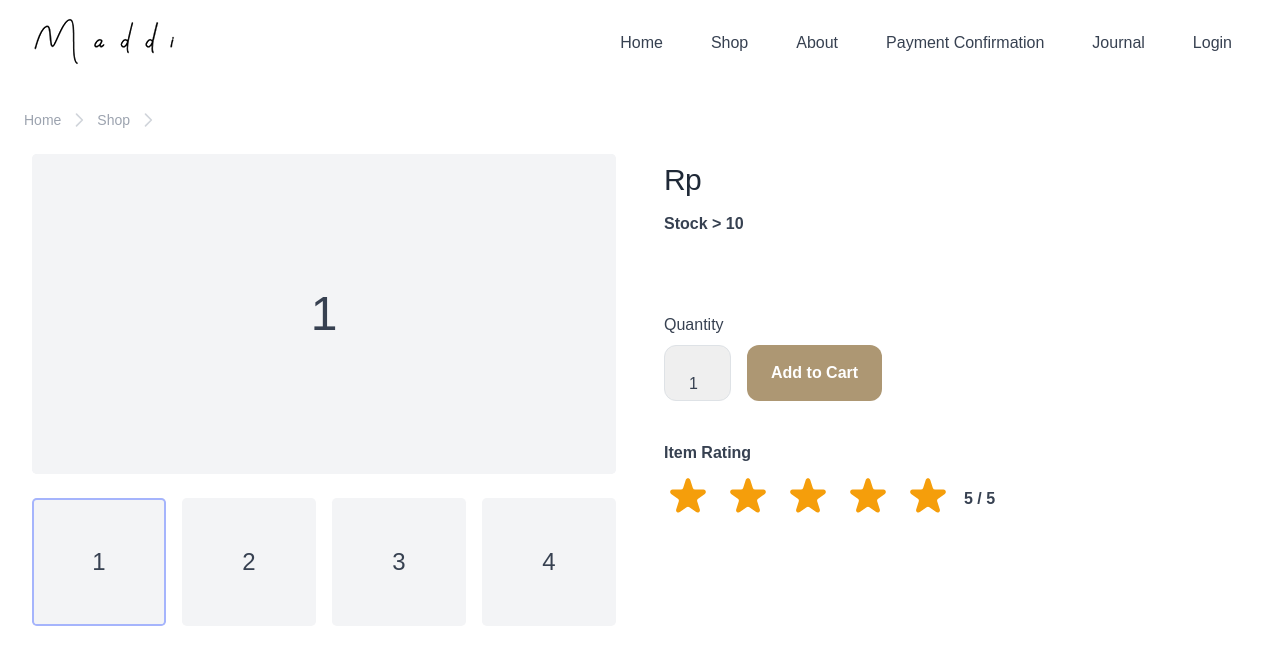
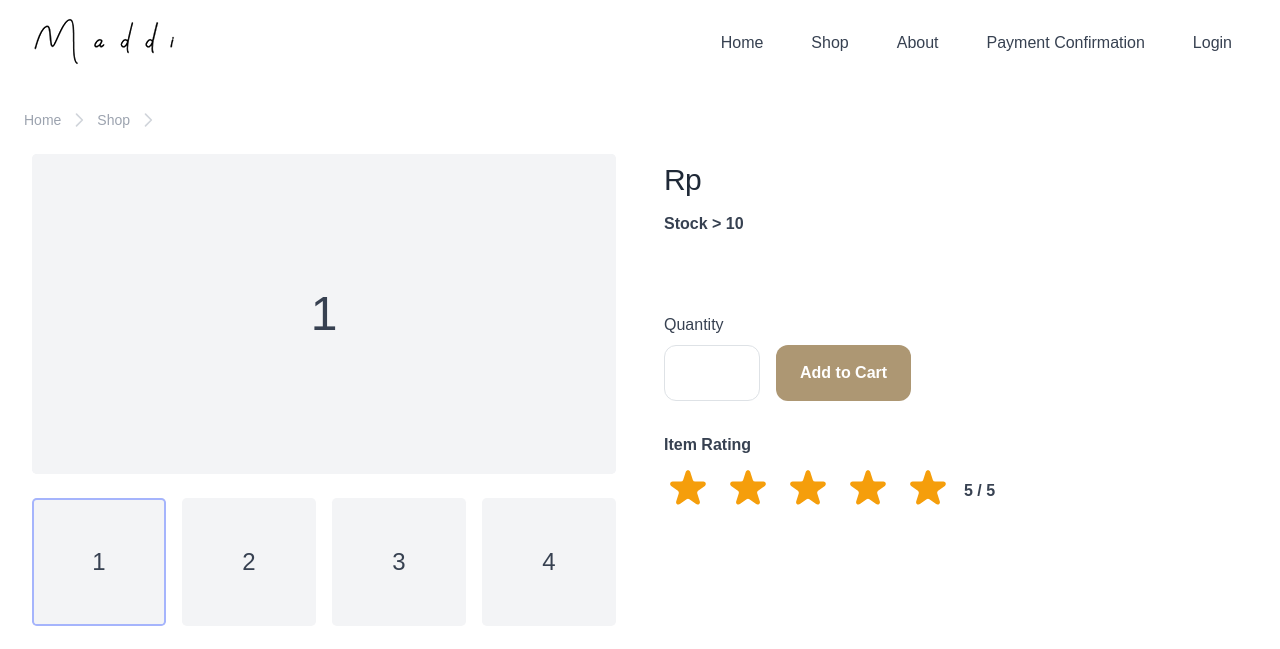
Before and after one commit to segara2410/maddi-website, a Django app: template maddi_app/templates/maddi_app/item/retrieve.html in a window 1280 px wide. Shown: the top 649 px of the page. Run offline with Django 3.2, Linux system fonts and the light colour scheme; the template is opened without the code that fills it, so the values that code supplies are empty; some libraries are stand-ins or nearby versions.

Commit message:
change quantity box, remove journal page, fixing add new items

```diff
--- a/maddi_app/templates/includes/navigation.html
+++ b/maddi_app/templates/includes/navigation.html
@@ -17,7 +17,6 @@
         <li><a class="px-4 hover:text-gray-800 hover:bg-gray-50" href="{% url 'shop' %}">Shop</a></li>
         <li><a class="px-4 hover:text-gray-800 hover:bg-gray-50" href="{% url 'about' %}">About</a></li>
         <li><a class="px-4 hover:text-gray-800 hover:bg-gray-50" href="{% url 'payment' %}">Payment Confirmation</a></li>
-        <li><a class="px-4 hover:text-gray-800 hover:bg-gray-50" href="{% url 'journal' %}">Journal</a></li>
         {% if user.is_authenticated %}
           <li>
             <div class="relative inline-block text-left">
--- a/maddi_app/templates/maddi_app/item/retrieve.html
+++ b/maddi_app/templates/maddi_app/item/retrieve.html
@@ -73,15 +73,9 @@
           </div>
           <p class="mt-8">Quantity</p>
           <div class="flex space-x-4">
-            <div class="relative">
-              <select class="cursor-pointer appearance-none rounded-xl border border-gray-200 pl-4 pr-8 h-14 flex items-end pb-1">
-                <option>1</option>
-                <option>2</option>
-                <option>3</option>
-                <option>4</option>
-                <option>5</option>
-              </select>
-            </div>
+            <form>
+            <input class="border h-14 w-24 mt-2 rounded-xl" type="number" id="quantity" name="quantity" min="1">
+          </form>
 
             <button type="button" class="h-14 px-6 mt-2 font-semibold rounded-xl bg-maddi-1 hover:bg-maddi-1 text-white">
               Add to Cart
--- a/maddi_app/templates/maddi_app/shop.html
+++ b/maddi_app/templates/maddi_app/shop.html
@@ -9,6 +9,7 @@
           <h3 class="text-gray-700 text-2xl font-medium">Tops & Bottoms</h3>
           <span class="mt-3 text-sm text-gray-500">200+ Products</span>
         </div>
+        {% if user.is_superuser or user.is_staff %}
         <div class="w-full md:w-1/2 md:text-right">
           <a href="{% url 'add_item' %}">
             <button type="button" class="border border-green-500 text-black rounded-md px-4 py-2 m-2 transition duration-500 ease select-none hover:text-white hover:bg-green-600 focus:outline-none focus:shadow-outline">
@@ -16,6 +17,7 @@
           </button>
         </a>
         </div>
+        {% endif %}
     </div>
     <div class="grid gap-6 grid-cols-1 sm:grid-cols-2 lg:grid-cols-3 xl:grid-cols-4 mt-6">
       {% for item in items %}
```
